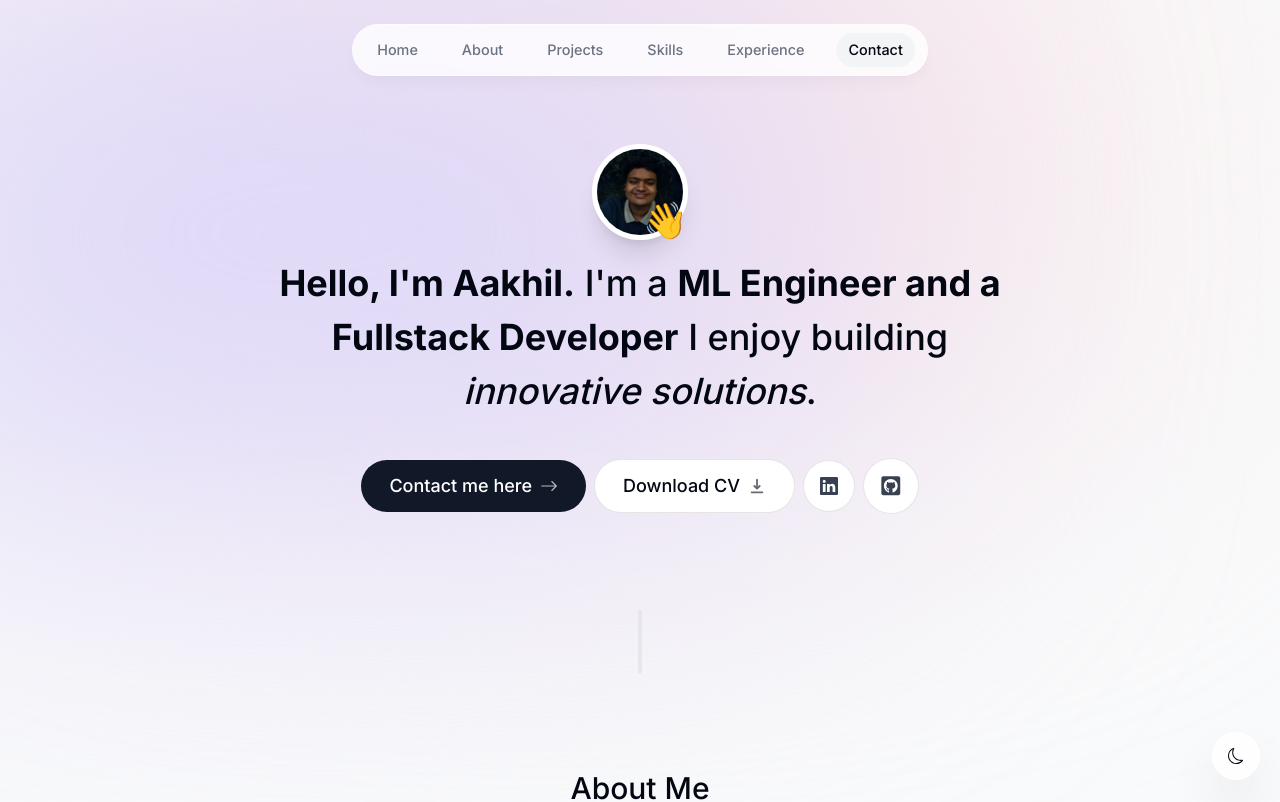
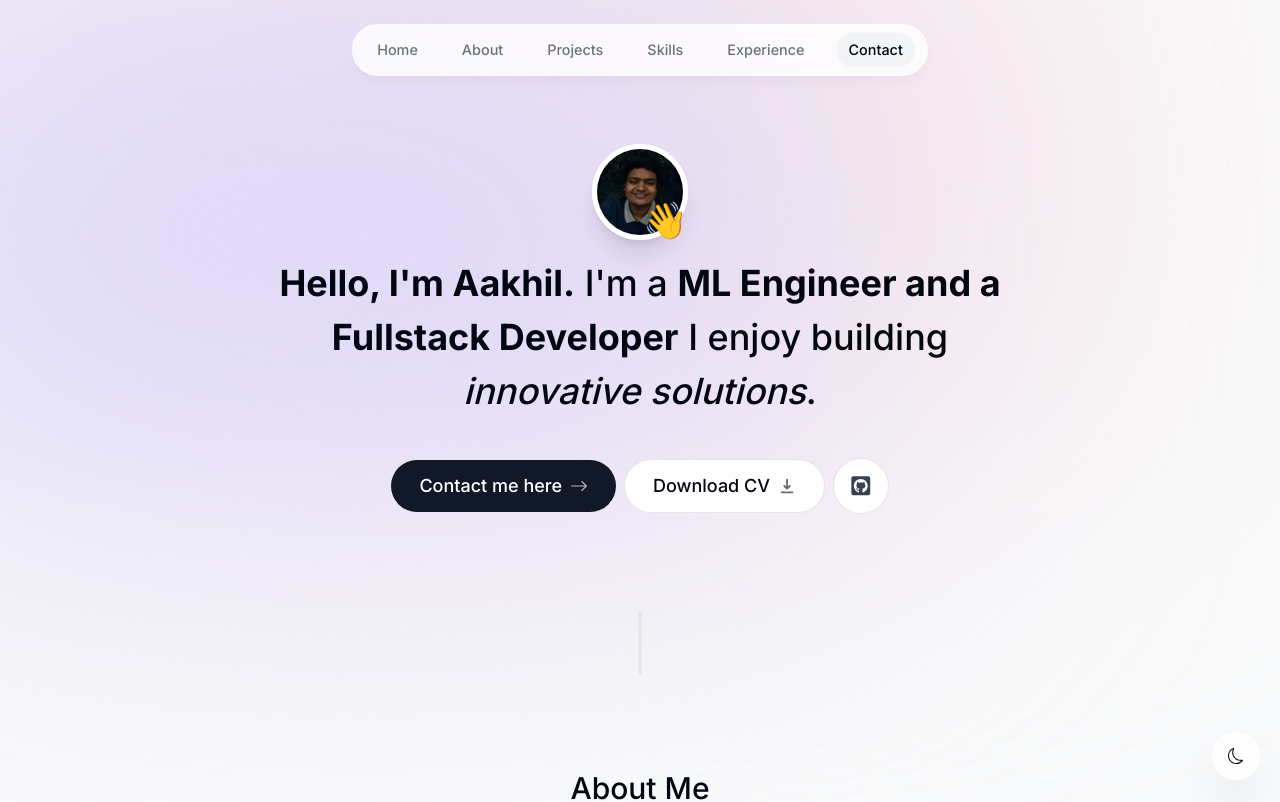
Before and after one commit to AMohamedAakhil/portfolio, a Next.js app: page / in a window 1280 px wide. Shown: the top 802 px of the page. Built offline with nearby package versions, Linux system fonts and the light colour scheme.

Commit message:
feat: remove linkedin

```diff
--- a/components/intro.tsx
+++ b/components/intro.tsx
@@ -97,14 +97,6 @@ export default function Intro() {
         </a>
 
         <a
-          className="bg-white p-4 text-gray-700 hover:text-gray-950 flex items-center gap-2 rounded-full focus:scale-[1.15] hover:scale-[1.15] active:scale-105 transition cursor-pointer borderBlack dark:bg-white/10 dark:text-white/60"
-          href="https://www.linkedin.com/in/mohamed-aakhil-a-71432420a/"
-          target="_blank"
-        >
-          <BsLinkedin />
-        </a>
-
-        <a
           className="bg-white p-4 text-gray-700 flex items-center gap-2 text-[1.35rem] rounded-full focus:scale-[1.15] hover:scale-[1.15] hover:text-gray-950 active:scale-105 transition cursor-pointer borderBlack dark:bg-white/10 dark:text-white/60"
           href="https://github.com/AMohamedAakhil"
           target="_blank"
```
